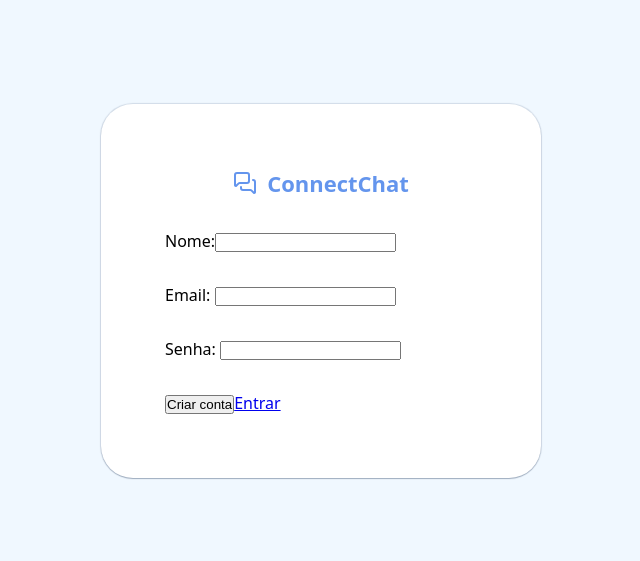
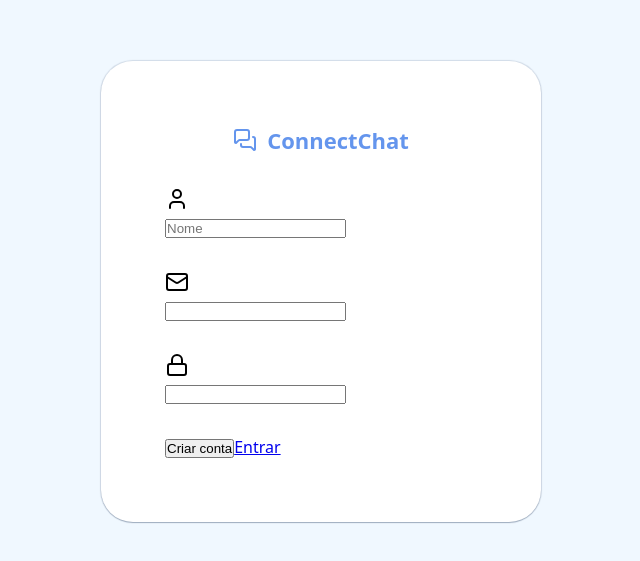
Before and after one commit to ivanrods/connect-chat, a React (Vite) app in the folder client/: page /register in a window 1280 px wide. Shown: the part 109-670 px from the top of the page, without its empty margins (319-959 px from the left). Built offline with nearby package versions, Linux system fonts and the light colour scheme; no server answers.

Commit message:
feat: add input form component

```diff
--- /dev/null
+++ b/client/src/components/inputForm.jsx
@@ -0,0 +1,10 @@
+const InputForm = ({ icon, type, placeholder, ...rest }) => {
+  return (
+    <div>
+      <div>{icon}</div>
+      <input type={type} placeholder={placeholder} {...rest} />
+    </div>
+  );
+};
+
+export default InputForm;
--- a/client/src/pages/Login.jsx
+++ b/client/src/pages/Login.jsx
@@ -3,8 +3,9 @@ import { useAuth } from "../context/auth-context";
 import { useForm } from "react-hook-form";
 import { zodResolver } from "@hookform/resolvers/zod";
 import { loginSchema } from "../lib/schemas/auth-schema";
-import { MessagesSquare } from "lucide-react";
+import { Lock, Mail, MessagesSquare } from "lucide-react";
 import styles from "../styles/Login.module.css";
+import InputForm from "../components/inputForm";
 
 const Login = () => {
   const { signIn } = useAuth();
@@ -36,11 +37,16 @@ const Login = () => {
           <h1>ConnectChat</h1>
         </div>
         <div>
-          <label>Email:</label> <input {...register("email")} />
+          <InputForm {...register("email")} type="email" icon={<Mail />} />
           {errors.email && <span>{errors.email.message}</span>}
         </div>
+
         <div>
-          <label>Senha:</label> <input {...register("password")} />
+          <InputForm
+            {...register("password")}
+            type="password"
+            icon={<Lock />}
+          />
           {errors.password && <span>{errors.password.message}</span>}
         </div>
 
--- a/client/src/pages/Register.jsx
+++ b/client/src/pages/Register.jsx
@@ -2,8 +2,9 @@ import { useForm } from "react-hook-form";
 import { zodResolver } from "@hookform/resolvers/zod";
 import { Link, useNavigate } from "react-router-dom";
 import { registerSchema } from "../lib/schemas/auth-schema";
-import { MessagesSquare } from "lucide-react";
+import { Lock, Mail, MessagesSquare, User } from "lucide-react";
 import styles from "../styles/Register.module.css";
+import InputForm from "../components/inputForm";
 
 const Register = () => {
   const navigate = useNavigate();
@@ -42,18 +43,26 @@ const Register = () => {
           <h1>ConnectChat</h1>
         </div>
         <div>
-          <label>Nome:</label>
-          <input {...register("name")} />
+          <InputForm
+            {...register("name")}
+            placeholder="Nome"
+            type="text"
+            icon={<User />}
+          />
           {errors.name && <span>{errors.name.message}</span>}
         </div>
 
         <div>
-          <label>Email:</label> <input {...register("email")} />
+          <InputForm {...register("email")} type="email" icon={<Mail />} />
           {errors.email && <span>{errors.email.message}</span>}
         </div>
 
         <div>
-          <label>Senha:</label> <input {...register("password")} />
+          <InputForm
+            {...register("password")}
+            type="password"
+            icon={<Lock />}
+          />
           {errors.password && <span>{errors.password.message}</span>}
         </div>
         <div>
```
